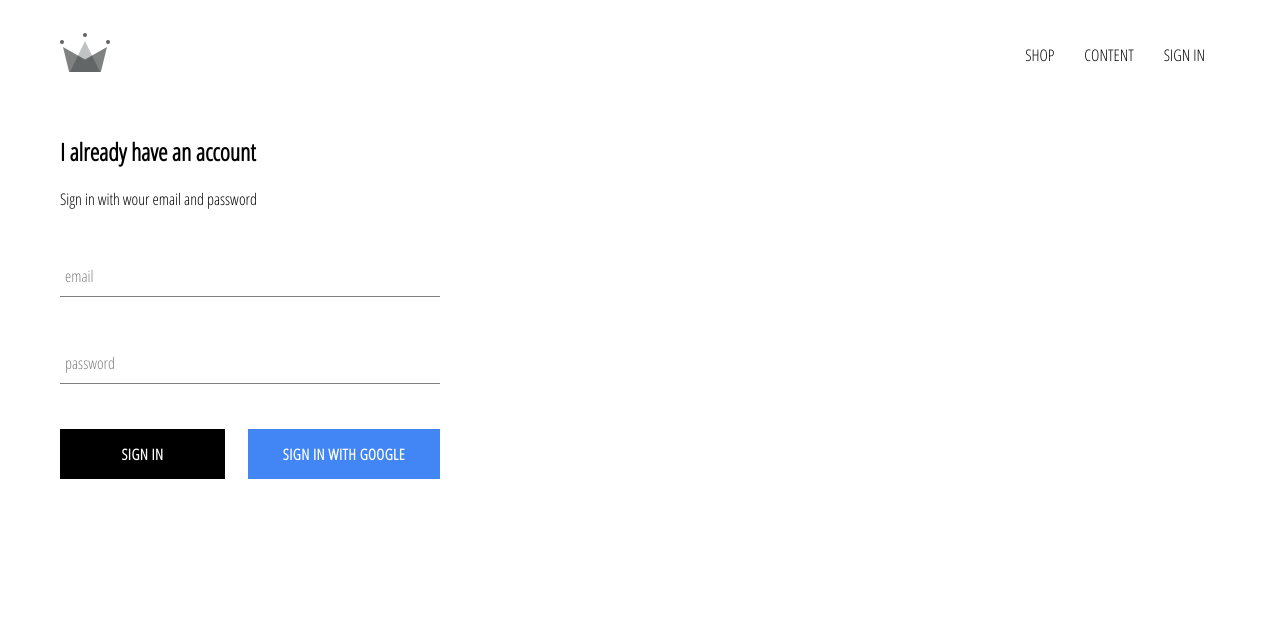
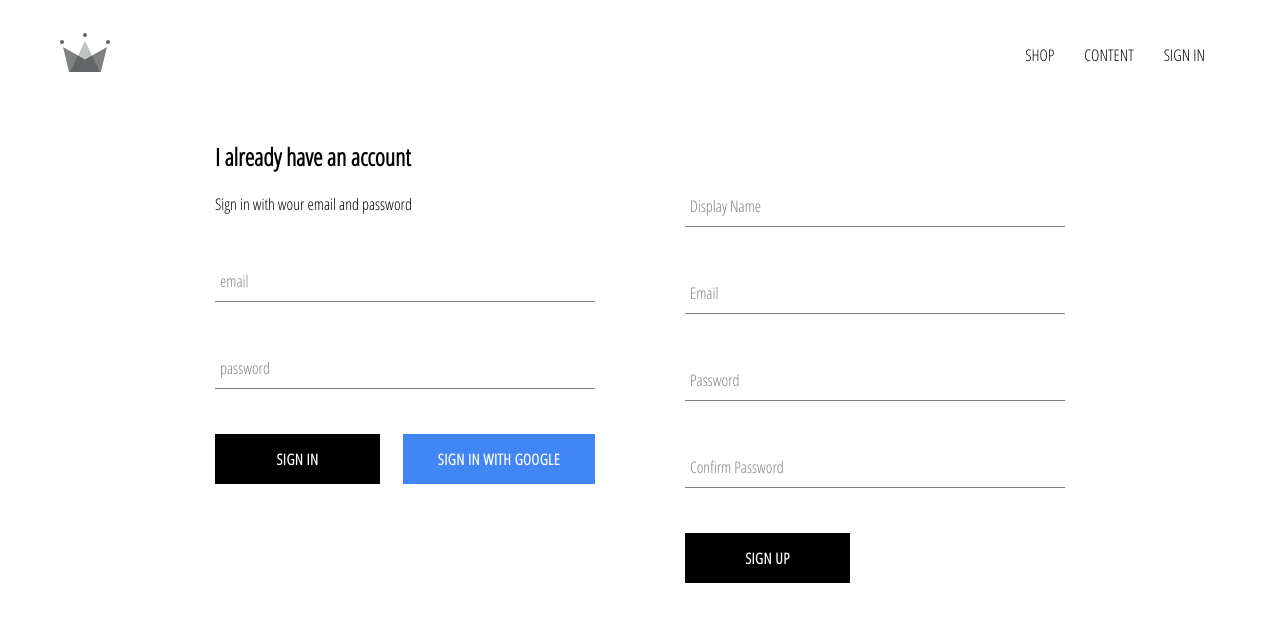
Before and after one commit to redbearco/crwn-clothing, a React (Create React App) app: page /signin in a window 1280 px wide. Shown: the top 622 px of the page. Built offline with nearby package versions, Linux system fonts and the light colour scheme; no server answers.

Commit message:
implemented firebase utils, included ability to store authenticated users into our firestore database

```diff
--- a/src/App.js
+++ b/src/App.js
@@ -1,5 +1,5 @@
 import React from 'react';
-import { Switch, Route, Link } from 'react-router-dom';
+import { Switch, Route } from 'react-router-dom';
 
 import './App.css';
 
@@ -7,7 +7,7 @@
 import ShopPage from './pages/shop/shop.component';
 import SignInAndSignUpPage from './pages/sign-in-and-sign-up/sign-in-and-sign-up.component';
 import Header from './component/header/header.component';
-import { auth } from './firebase/firebase.utils';
+import { auth, createUserProfileDocument  } from './firebase/firebase.utils';
 
 class App extends React.Component {
   constructor() {
@@ -15,22 +15,36 @@
 
     this.state = {
       currentUser: null
-    }
+    };
   }
 
-  unsubescribeFromAuth = null
+  unsubscribeFromAuth = null;
 
   componentDidMount() {
-    this.unsubescribeFromAuth = auth.onAuthStateChanged(user =>{
-      this.setState({ currentUser: user });
+    this.unsubscribeFromAuth = auth.onAuthStateChanged(async userAuth => {
+      if (userAuth) {
+        const userRef = await createUserProfileDocument(userAuth);
 
-      console.log(user);
+        userRef.onSnapshot(snapShot => {
+          this.setState({
+            currentUser: {
+              id: snapShot.id,
+              ...snapShot.data()
+            }
+          });
+
+          console.log(this.state);
+        });
+      }
+
+      this.setState({ currentUser: userAuth });
     });
   }
 
   componentWillUnmount() {
-    this.unsubescribeFromAuth();
+    this.unsubscribeFromAuth();
   }
+
 
   render(){
     return (
--- /dev/null
+++ b/src/component/sign-up/sign-up.component.jsx
@@ -0,0 +1,102 @@
+import React from 'react';
+
+import FormInput from '../form-input/form-input.component';
+import CustomButton from '../custom-button/custom-button.component';
+
+import { auth, createUserProfileDocument } from '../../firebase/firebase.utils.js';
+
+
+import './sign-up.styles.scss';
+
+
+class SignUp extends React.Component {
+    constructor() {
+        super();
+
+        this.state = {
+            displayName: '',
+            email: '',
+            password: '',
+            confirmPassword: ''
+        }
+    }
+
+
+    handleSubmit = async event => {
+        event.preventDefault();
+        const {displayName, email, password, confirmPassword} = this.state;
+
+        if(password != confirmPassword){
+            alert("passwordsdon't match");
+            return;
+        }
+
+        try {
+            const { user } = await auth.createUserWithEmailAndPassword(
+                email,
+                password
+            );
+
+            this.setState({
+                displayName: '',
+                email: '',
+                password: '',
+                confirmPassword: ''
+            });
+
+            createUserProfileDocument(user, {displayName});
+        } catch (error) {
+            console.log(error);
+        }
+    };
+
+    handleChange = event => {
+        const { name, value } = event.target;
+
+        this.setState({ [name]: value });
+    }
+
+    render() {
+        const {displayName, email, password, confirmPassword} = this.state;
+        return(
+            <div className='sign-up'>
+                <h2 className='title'></h2>
+                <span></span>
+                <form className='sign-up-form' onSubmit={this.handleSubmit}>
+                    <FormInput
+                        type='text'
+                        name='displayName'
+                        value={displayName}
+                        onChange={this.handleChange}
+                        label='Display Name'
+                    />
+                    <FormInput
+                        type='email'
+                        name='email'
+                        value={email}
+                        onChange={this.handleChange}
+                        label='Email'
+                    />
+                    <FormInput
+                        type='password'
+                        name='password'
+                        value={password}
+                        onChange={this.handleChange}
+                        label='Password'
+                    />
+                    <FormInput
+                        type='password'
+                        name='confirmPassword'
+                        value={confirmPassword}
+                        onChange={this.handleChange}
+                        label='Confirm Password'
+                    />
+
+                    <CustomButton type='submit' > SIGN UP </CustomButton>
+                </form>
+            </div>
+        )
+    }
+}
+
+export default SignUp;
--- /dev/null
+++ b/src/component/sign-up/sign-up.styles.scss
@@ -0,0 +1,9 @@
+.sign-up {
+    display: flex;
+    flex-direction: column;
+    width: 380px;
+
+    .title {
+        margin: 10px 0;
+    }
+}
--- a/src/firebase/firebase.utils.js
+++ b/src/firebase/firebase.utils.js
@@ -4,16 +4,42 @@
 import 'firebase/auth';
 
 const config = {
-    apiKey: "AIzaSyCLGkNKRi31iZlUY8L_0MtIXs6BTBB7MUg",
-    authDomain: "hidden-lyceum-235816.firebaseapp.com",
-    databaseURL: "https://hidden-lyceum-235816.firebaseio.com",
-    projectId: "hidden-lyceum-235816",
-    storageBucket: "",
-    messagingSenderId: "19321551475",
-    appId: "1:19321551475:web:3630e06e5f728afc024806"
+    apiKey: "AIzaSyC8PZnQy6iL2BtdJUyNPUxfSa_sshXL3zc",
+    authDomain: "crwn-db-1bd22.firebaseapp.com",
+    databaseURL: "https://crwn-db-1bd22.firebaseio.com",
+    projectId: "crwn-db-1bd22",
+    storageBucket: "crwn-db-1bd22.appspot.com",
+    messagingSenderId: "472846608102",
+    appId: "1:472846608102:web:407b730ced5577f2bafd27"
 };
 
 firebase.initializeApp(config);
+
+
+export const createUserProfileDocument = async (userAuth, additionalData) => {
+    if (!userAuth) return;
+
+    const userRef = firestore.doc(`users/${userAuth.uid}`);
+
+    const snapShot = await userRef.get();
+
+    if (!snapShot.exists) {
+      const { displayName, email } = userAuth;
+      const createdAt = new Date();
+      try {
+        await userRef.set({
+          displayName,
+          email,
+          createdAt,
+          ...additionalData
+        });
+      } catch (error) {
+        console.log('error creating user', error.message);
+      }
+    }
+
+    return userRef;
+};
 
 export const auth = firebase.auth();
 export const firestore = firebase.firestore();
--- a/src/pages/sign-in-and-sign-up/sign-in-and-sign-up.component.jsx
+++ b/src/pages/sign-in-and-sign-up/sign-in-and-sign-up.component.jsx
@@ -1,11 +1,15 @@
 import React from 'react';
 
 import SignIn from '../../component/sign-in/sign-in.component';
+import SignUp from '../../component/sign-up/sign-up.component';
 
 import './sign-in-and-sign-up.styles.scss';
 
 const SignInAndSignUpPage = () => (
-    <div className='sign-in-and-sign-up'><SignIn/></div>
+    <div className='sign-in-and-sign-up'>
+        <SignIn />
+        <SignUp />
+    </div>
 );
 
 export default SignInAndSignUpPage;
--- a/src/pages/sign-in-and-sign-up/sign-in-and-sign-up.styles.scss
+++ b/src/pages/sign-in-and-sign-up/sign-in-and-sign-up.styles.scss
@@ -0,0 +1,6 @@
+.sign-in-and-sign-up {
+    width: 850px;
+    display: flex;
+    justify-content: space-between;
+    margin: 30px auto;
+}
```
